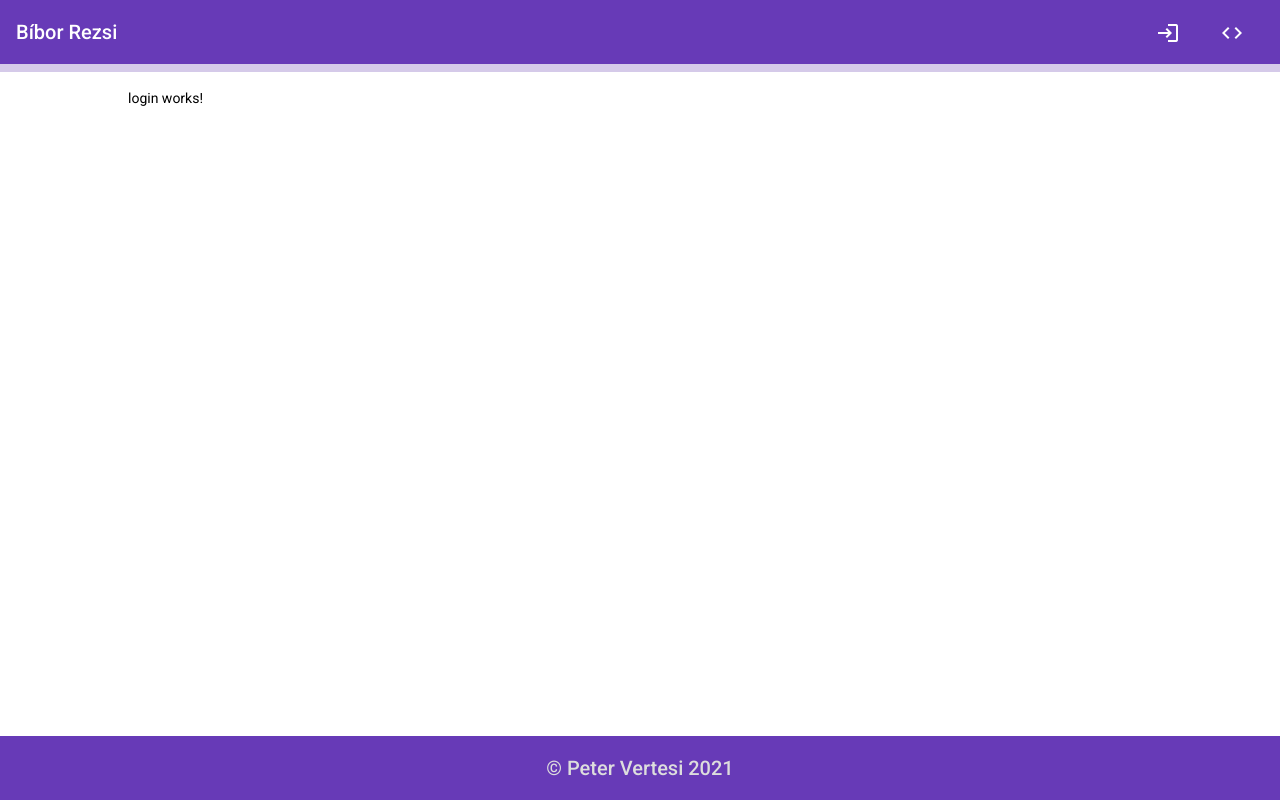
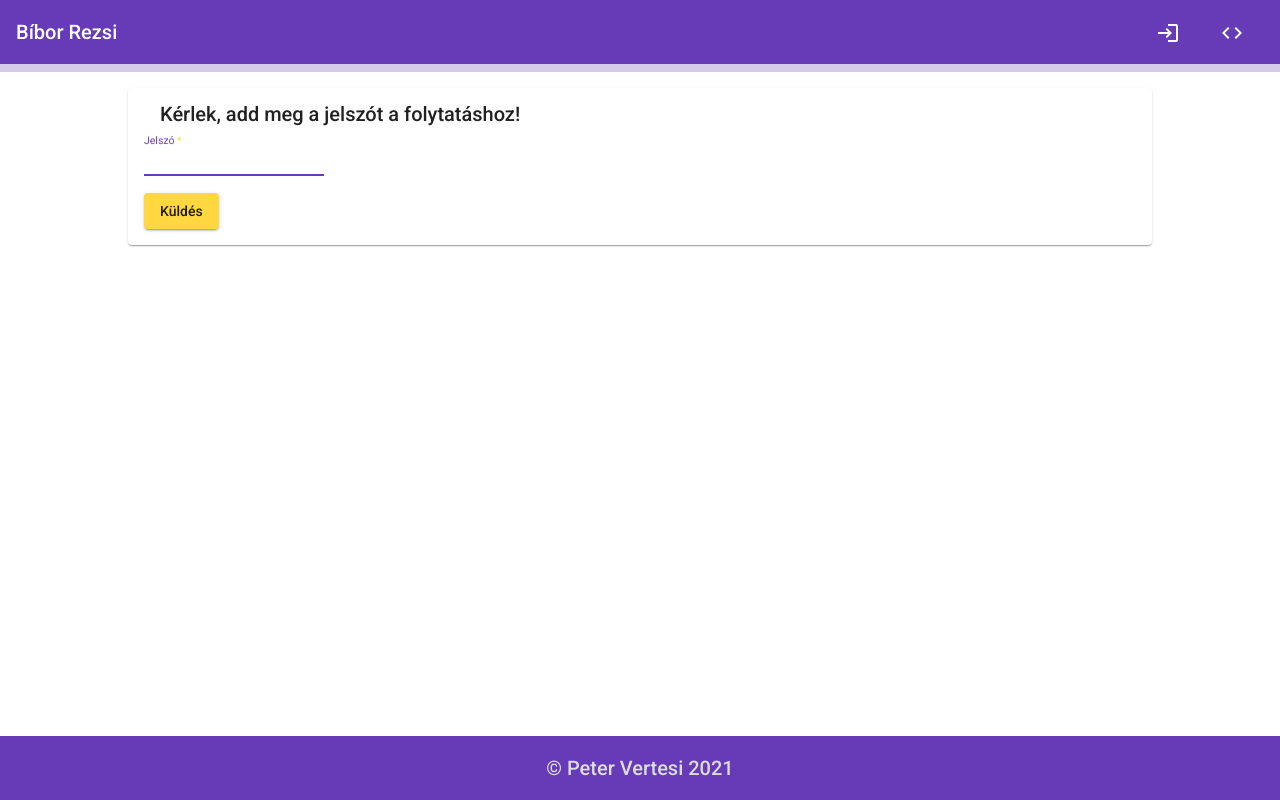
Before and after one commit to vpeter1119/biborrezsi-new, an Angular app: page /login in a window 1280 px wide. Built offline with nearby package versions, Linux system fonts and the light colour scheme.

Commit message:
Set up authentication logic

```diff
--- a/src/app/app.module.ts
+++ b/src/app/app.module.ts
@@ -5,6 +5,7 @@ import { HttpClientModule,HTTP_INTERCEPTORS } from '@angular/common/http';
 import { AppRoutingModule } from './app-routing.module';
 import { BrowserAnimationsModule } from '@angular/platform-browser/animations';
 import { MaterialModule } from './material.module';
+import { FormsModule, ReactiveFormsModule } from '@angular/forms';
 
 // Services
 import { AuthInterceptor } from './auth/auth.interceptor';
@@ -29,6 +30,8 @@ import { ReportComponent } from './report/report.component';
   ],
   imports: [
     BrowserModule,
+    FormsModule,
+    ReactiveFormsModule,
     HttpClientModule,
     AppRoutingModule,
     BrowserAnimationsModule,
--- a/src/app/auth/auth.service.ts
+++ b/src/app/auth/auth.service.ts
@@ -92,7 +92,7 @@ export class AuthService {
     this.authStatusListener.next(false);
     clearTimeout(this.tokenTimer);
     this.clearAuthData();
-    this._router.navigate(["auth"]);
+    this._router.navigate(["login"]);
   }
 
   //Set the authentication timer
@@ -118,7 +118,7 @@ export class AuthService {
   private getAuthData() {
     const token = localStorage.getItem("token");
     const expirationDate = localStorage.getItem("expiration");
-    if (!token || !expirationDate) {
+    if (!token || token == '' || !expirationDate) {
       return;
     }
     return {
--- a/src/app/auth/login/login.component.html
+++ b/src/app/auth/login/login.component.html
@@ -1 +1,37 @@
-<p>login works!</p>
+<div class="container">
+    <div class="row">
+      <div class="col">
+        <div>
+          <mat-card>
+            <mat-card-header>
+              <mat-card-title>
+                Kérlek, add meg a jelszót a folytatáshoz!
+              </mat-card-title>
+            </mat-card-header>
+            <mat-card-content>
+              <form (submit)="onLogin(loginForm)" #loginForm="ngForm">
+                <mat-form-field class="">
+                  <!-- <mat-error *ngIf="wrongPassword">Helytelen jelszó!</mat-error>
+                  <mat-error *ngIf="password.invalid">Kérlek, írj be egy jelszót!</mat-error> -->
+                  <input
+                  matInput
+                  placeholder="Jelszó"
+                  type="password"
+                  name="password"
+                  ngModel
+                  required
+                  autofocus
+                  #password="ngModel">
+                </mat-form-field>
+                <br>
+                <button
+                mat-raised-button
+                color="accent"
+                type="submit">Küldés</button>
+              </form>
+            </mat-card-content>
+          </mat-card>
+        </div>
+      </div>
+    </div>
+  </div>
--- a/src/app/auth/login/login.component.ts
+++ b/src/app/auth/login/login.component.ts
@@ -1,4 +1,7 @@
 import { Component, OnInit } from '@angular/core';
+import { Router } from '@angular/router';
+import { AuthService } from '../auth.service';
+import { NgForm } from "@angular/forms";
 
 @Component({
   selector: 'app-login',
@@ -7,9 +10,42 @@ import { Component, OnInit } from '@angular/core';
 })
 export class LoginComponent implements OnInit {
 
-  constructor() { }
+  constructor(
+    private _router: Router,
+    private authService: AuthService
+  ) { }
 
   ngOnInit(): void {
   }
 
+  onLogin(form: NgForm) {
+    if (form.invalid) {
+      window.alert("Hibás kitöltés!")
+      return;
+    } else {
+      //this._loading.switchLoading(true);
+      var loginCompleted = new Promise((resolve, reject) => {
+        this.authService.login("user", form.value.password);
+        setTimeout(()=>{
+          var loginOk = this.authService.getAuthStatus();
+          console.warn(loginOk);
+          resolve(loginOk);
+        },1000);
+      });
+      loginCompleted.then(loginOk => {
+        if (loginOk) {
+          console.warn("Login OK.");
+          this._router.navigate(["report"]);
+        } else {
+          console.warn("Login failed.");
+          //this._loading.switchLoading(false);
+        }
+      });
+
+
+    }
+    //this._loading.switchLoading(true);
+    form.resetForm();
+  }
+
 }
--- a/src/app/toolbar/toolbar.component.html
+++ b/src/app/toolbar/toolbar.component.html
@@ -1,7 +1,7 @@
 <mat-toolbar color="primary">
   <span class="main-title" routerLink="/" matTooltip="Főoldal">Bíbor Rezsi</span>
   <span class="spacer"></span>
-  <button mat-button routerLink="/" (click)="toggleIsLoading()" matTooltip="Bejelentkezés"><mat-icon>login</mat-icon></button>
+  <button mat-button routerLink="/login" matTooltip="Bejelentkezés"><mat-icon>login</mat-icon></button>
   <button mat-button href="https://github.com/vpeter1119/biborrezsi-new" target="_blank" noopener noreferrer matTooltip="Forráskód (GitHub)"><mat-icon>code</mat-icon></button>
 </mat-toolbar>
 <mat-progress-bar *ngIf="!isLoading" mode="determinate"></mat-progress-bar>
```
